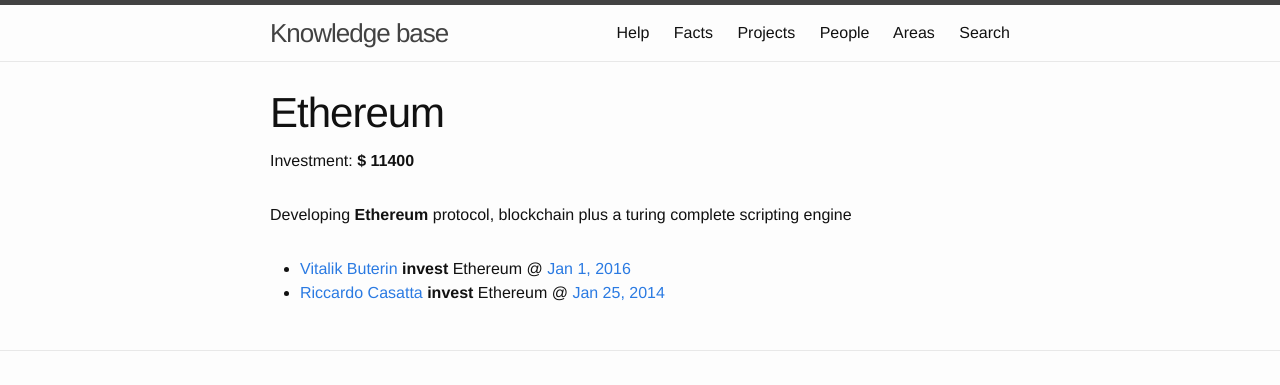
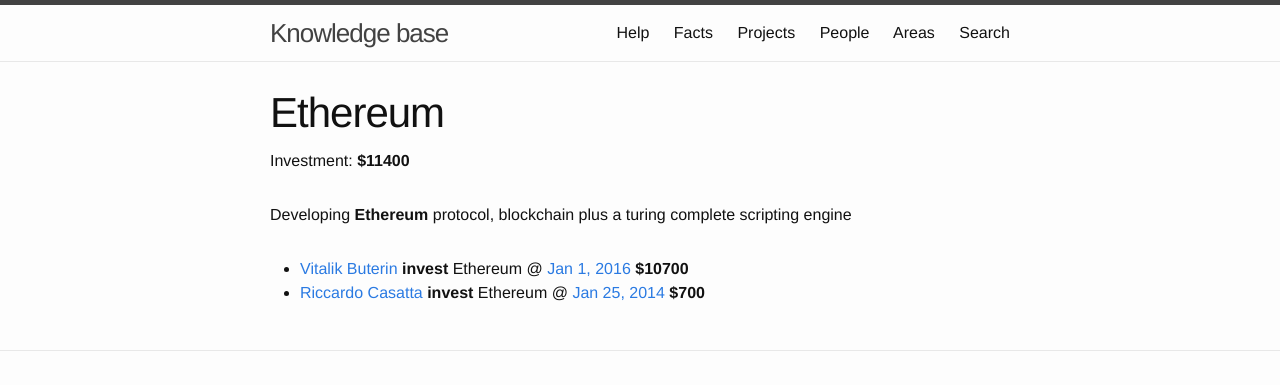
Before and after one commit to RCasatta/knowledge-base, a Jekyll site: the page built from projects/ethereum.md, in a window 1280 px wide. Shown: the top 385 px of the page. Built offline with Jekyll 4.4.1, drawn with Linux system fonts in a browser that asks for light colours.

Commit message:
adding investing value

```diff
--- a/_includes/relations.html
+++ b/_includes/relations.html
@@ -48,6 +48,10 @@
       {% else %}
         <a href="{{ site.baseurl }}{{ key }}">{{ relprop.date | date: "%b %-d, %Y" }}</a>
       {% endif %}
+
+      {% if relation.value %}
+        <strong>${{ relation.value }}</strong>
+      {% endif %}
    </li>
   {% endfor %}
 {% endfor %}
--- a/_layouts/projects.html
+++ b/_layouts/projects.html
@@ -18,7 +18,7 @@
       {% endfor %}
     {% endfor %}
     {% if total > 0 %}
-    <p>Investment: <strong>$ {{ total }}</strong></p>
+    <p>Investment: <strong>${{ total }}</strong></p>
     {% endif %}
 
   </header>
```
